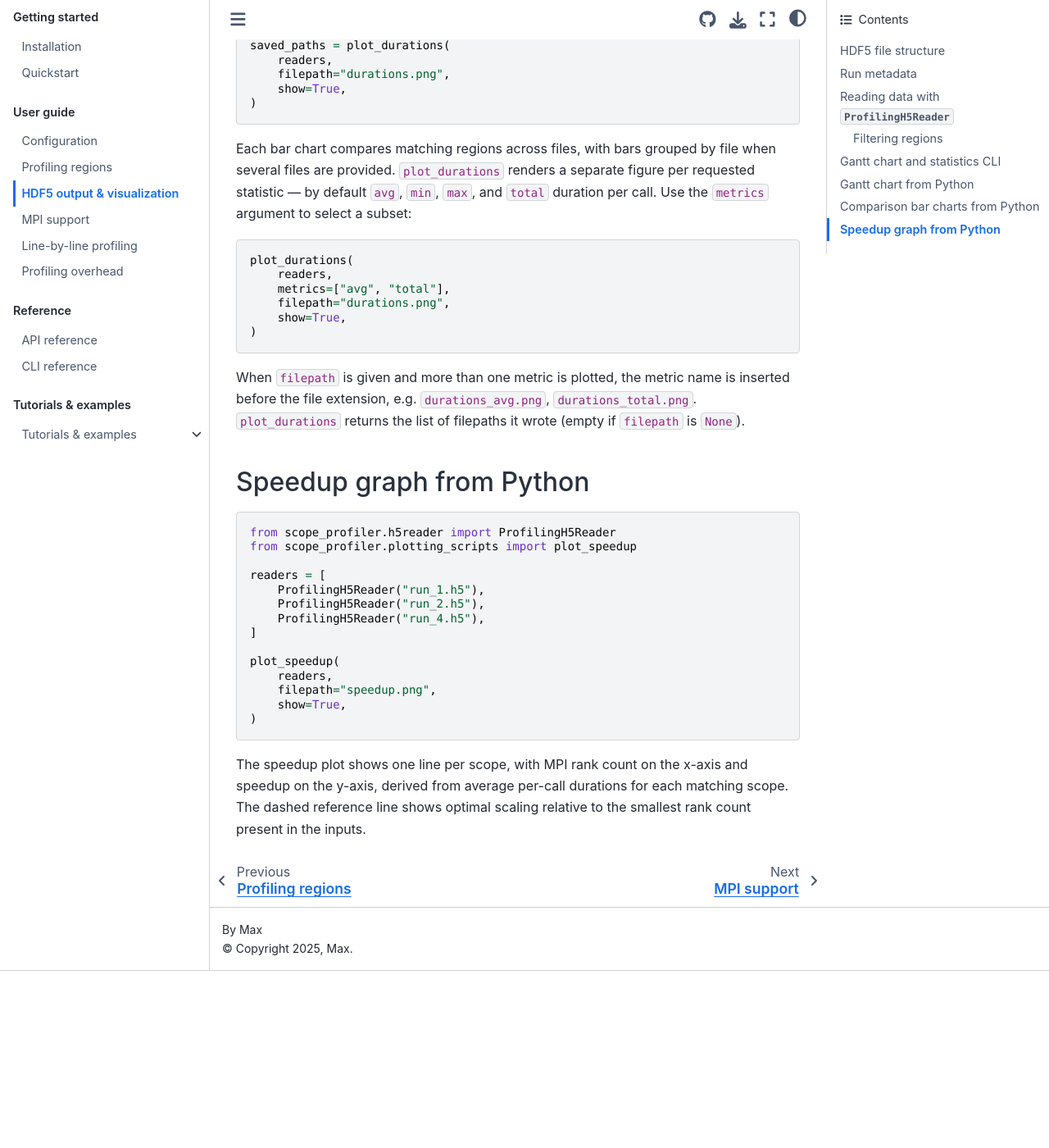
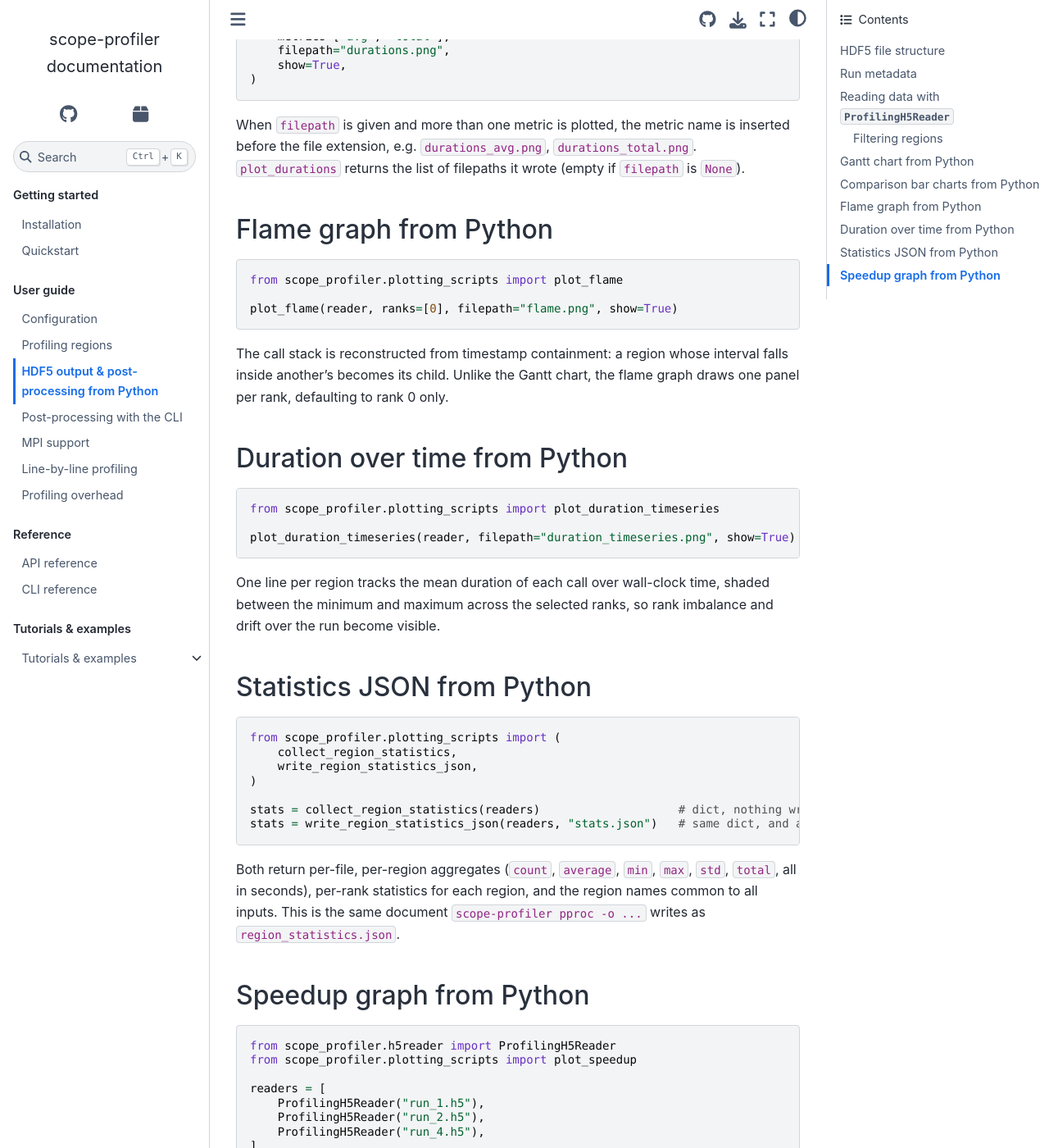
Before and after one commit to max-models/scope-profiler, a Sphinx documentation site: the page built from docs/source/guide/hdf5_and_python_api.md, in a window 1280 px wide and 1400 px high, scrolled down 3952 px. Shown: the whole window at 82% size. Built offline with Sphinx 7.4.7 and the Sphinx Book theme 1.1.4, drawn with Linux system fonts in a browser that asks for light colours; before the commit the page ends 5136 px from its top, so only the background shows below that; some of the changed text lies outside the part shown.

````diff
--- a/docs/source/cli.md
+++ b/docs/source/cli.md
@@ -102,7 +102,7 @@
 ```
 
 Region durations are in seconds, aggregated over the selected ranks. See
-{doc}`/guide/hdf5_and_visualization` for what each metadata field means.
+{doc}`/guide/hdf5_and_python_api` for what each metadata field means.
 
 ### Exporting metadata to JSON
 
@@ -144,17 +144,18 @@
 ## `scope-profiler pproc`
 
 Post-process one or more HDF5 profiling files, generate plots, and export
-aggregate region statistics to JSON.
+aggregate region statistics to JSON. See
+{doc}`/guide/postprocessing_cli` for a walkthrough with example figures.
 
 ```text
 usage: scope-profiler pproc [-h] [--show] [-o OUTPUT]
                             [--include [INCLUDE ...]]
-                            [--exclude [EXCLUDE ...]]
-                            [--ranks [RANKS ...]]
+                            [--exclude [EXCLUDE ...]] [--ranks [RANKS ...]]
                             [--metrics [{avg,min,max,total} ...]]
-                            [--cmap CMAP]
-                            [--export-data]
-                            [--export-prof]
+                            [--x-field X_FIELD] [--cmap CMAP]
+                            [--backend {matplotlib,plotly}] [--export-data]
+                            [--export-data-format {csv,json}] [--export-prof]
+                            [--export-speedscope] [--skip-plot-images]
                             files [files ...]
 ```
 
@@ -174,25 +175,34 @@
 | `-e`, `--exclude` | Region names to exclude (regex patterns)         |
 | `-r`, `--ranks`   | Ranks to include; supports ranges (e.g. `0-3,5`) |
 | `-m`, `--metrics` | Duration statistics to plot: any of `avg`, `min`, `max`, `total` (default: all four) |
+| `--x-field`       | X-axis of the speedup plot: `num_ranks` (default), `omp_num_threads`, `total_cores`, or any other metadata field |
 | `--cmap`          | Matplotlib colormap used to color regions/files in all plots (default: `tab20`) |
+| `--backend`       | Renderer: `matplotlib` (default, writes `.png`) or `plotly` (writes interactive `.html`) |
 | `--export-data`   | Also write the exact data behind each plot as CSV (requires `-o/--output`) |
+| `--export-data-format` | Format used by `--export-data`: `csv` (default) or `json` (adds a `colors` map) |
+| `--skip-plot-images` | Do not render the plot images, only the requested exports |
 | `--export-prof`   | Also write one `profile_rank<N>.prof` per exported rank in the cProfile/pstats format, for `snakeviz` and `python -m pstats` (requires `-o/--output`) |
 | `--export-speedscope` | Also write `profile.speedscope.json`, one profile per exported rank, for [speedscope](https://www.speedscope.app) (requires `-o/--output`) |
 
 When `-o/--output` is supplied, the CLI saves:
 1. `gantt_plot.png`
-2. one `durations_plot_<metric>.png` per selected metric (e.g.
+2. `flame_plot.png`
+3. one `durations_plot_<metric>.png` per selected metric (e.g.
    `durations_plot_avg.png`, `durations_plot_min.png`, `durations_plot_max.png`,
    `durations_plot_total.png`)
-3. `speedup_plot.png` (only when multiple files are passed)
-4. `region_statistics.json`
+4. `duration_timeseries_plot.png`
+5. `speedup_plot.png` (only when multiple files are passed)
+6. `region_statistics.json`
+
+With `--backend plotly` the plots are written as `.html` instead of `.png`.
 
 Adding `--export-data` also writes the raw data behind each chart as CSV,
 so plots can be reconstructed later without the original HDF5 files:
 `gantt_data.csv` (file, rank, region, start/end seconds), `flame_data.csv`
 (file, rank, region, depth, start/end seconds), `durations_data.csv` (file,
-region, metric, value), and `speedup_data.csv` (region, rank count, speedup;
-only when multiple files are passed).
+region, metric, value), `duration_timeseries_data.csv` (file, region, call
+index, time, mean/min/max duration, rank count), and `speedup_data.csv`
+(region, rank count, speedup; only when multiple files are passed).
 
 For multiple files, the JSON includes per-file region statistics and the set of
 common regions across all inputs.
--- a/docs/source/guide/hdf5_and_visualization.md
+++ b/docs/source/guide/hdf5_and_python_api.md
@@ -1,7 +1,11 @@
-# HDF5 output & visualization
+# HDF5 output & post-processing from Python
 
 When `flush_to_disk=True` (the default), scope-profiler writes timing
 data into HDF5 files and merges them on `finalize()`.
+
+This page covers the file layout and the Python API for reading and plotting
+it. The same charts are available from the command line without writing any
+code --- see {doc}`/guide/postprocessing_cli`.
 
 ## HDF5 file structure
 
@@ -109,29 +113,12 @@
 reader.get_regions(exclude="io.*")
 ```
 
-## Gantt chart and statistics CLI
-
-The `scope-profiler pproc` command generates a Gantt chart and exports region
-statistics JSON from one or more HDF5 files:
-
-```bash
-# Save to a directory
-scope-profiler pproc profiling_data.h5 -o figures/
-
-# Compare multiple scaling runs
-scope-profiler pproc run_1.h5 run_2.h5 run_4.h5 -o figures/
-
-# Display interactively
-scope-profiler pproc profiling_data.h5 --show
-
-# Filter regions and ranks
-scope-profiler pproc profiling_data.h5 --show \
-    --include solver rhs \
-    --exclude io \
-    --ranks 0-3
+```{note}
+Everything below has a command-line equivalent that needs no code:
+`scope-profiler pproc profiling_data.h5 -o figures/` writes the same charts
+plus a statistics JSON. See {doc}`/guide/postprocessing_cli` for a worked
+walkthrough with example figures, and {doc}`/cli` for the flag reference.
 ```
-
-See {doc}`/cli` for the full option reference.
 
 ## Gantt chart from Python
 
@@ -197,6 +179,47 @@
 `durations_total.png`. `plot_durations` returns the list of filepaths it
 wrote (empty if `filepath` is `None`).
 
+## Flame graph from Python
+
+```python
+from scope_profiler.plotting_scripts import plot_flame
+
+plot_flame(reader, ranks=[0], filepath="flame.png", show=True)
+```
+
+The call stack is reconstructed from timestamp containment: a region whose
+interval falls inside another's becomes its child. Unlike the Gantt chart,
+the flame graph draws one panel per rank, defaulting to rank 0 only.
+
+## Duration over time from Python
+
+```python
+from scope_profiler.plotting_scripts import plot_duration_timeseries
+
+plot_duration_timeseries(reader, filepath="duration_timeseries.png", show=True)
+```
+
+One line per region tracks the mean duration of each call over wall-clock
+time, shaded between the minimum and maximum across the selected ranks, so
+rank imbalance and drift over the run become visible.
+
+## Statistics JSON from Python
+
+```python
+from scope_profiler.plotting_scripts import (
+    collect_region_statistics,
+    write_region_statistics_json,
+)
+
+stats = collect_region_statistics(readers)                    # dict, nothing written
+stats = write_region_statistics_json(readers, "stats.json")   # same dict, and a file
+```
+
+Both return per-file, per-region aggregates (`count`, `average`, `min`,
+`max`, `std`, `total`, all in seconds), per-rank statistics for each region,
+and the region names common to all inputs. This is the same document
+`scope-profiler pproc -o ...` writes as `region_statistics.json`.
+
 ## Speedup graph from Python
 
 ```python
````
Also changed, not shown: other parts of docs/source/guide/hdf5_and_python_api.md (+0 -5 lines), docs/source/guide/postprocessing_cli.md (added, +323 -0 lines), docs/source/index.md (+2 -1 lines), docs/source/quickstart.md (+2 -1 lines), figures/cli/duration_timeseries_plot.png (added), figures/cli/durations_plot_avg.png (added), figures/cli/durations_plot_total.png (added), figures/cli/flame_plot.png (added), figures/cli/gantt_plot.png (added), figures/cli/gantt_plot_filtered.png (added), figures/cli/speedup_plot.png (added), 3 other files.
